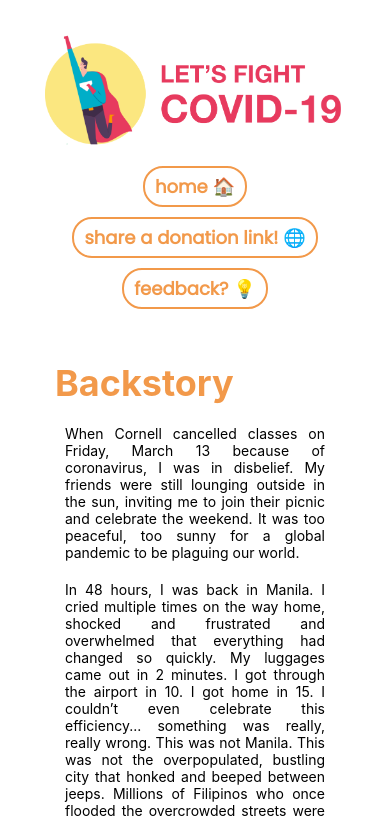
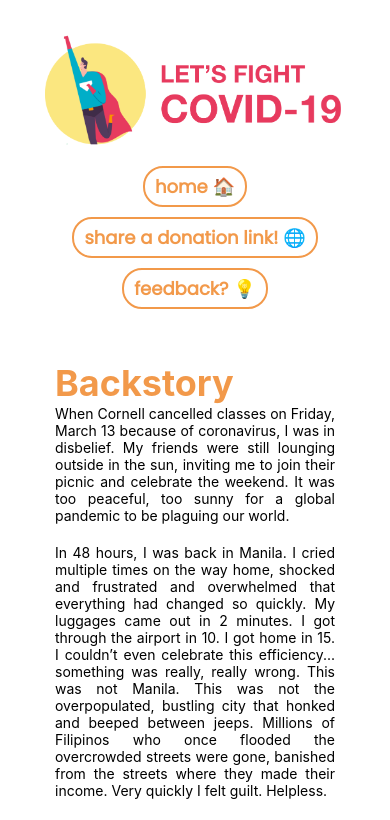
Before and after one commit to donatecovid19/website, a React (Create React App) app: page /about in a window 390 px wide. Shown: the top 820 px of the page. Built offline with nearby package versions, Linux system fonts and the light colour scheme.

Commit message:
Align heading and body margins

```diff
--- a/src/components/About.css
+++ b/src/components/About.css
@@ -3,7 +3,7 @@
 .about h1 {
   font-size: 64px;
   font-weight: bold;
-  max-width: 1350px;
+  max-width: 1280px;
   text-align: left;
   margin: auto;
   color: #f2994a;
@@ -13,7 +13,7 @@
 
 .backstory p {
   margin: auto;
-  max-width: 1300px;
+  max-width: 1280px;
   text-align: justify;
   font-size: 20px;
 }
@@ -23,7 +23,7 @@
 .team-grid {
   display: grid;
   margin: auto;
-  max-width: 1350px;
+  max-width: 1280px;
   grid-template-columns: repeat(3, 1fr);
   grid-auto-rows: repeat(3, 1fr);
   grid-template-areas:
@@ -117,7 +117,7 @@
   }
 
   .backstory p {
-    max-width: 800px;
+    max-width: 840px;
   }
 
   .team-grid {
@@ -131,8 +131,8 @@
   }
 
   .video iframe {
-    width: 800px;
-    height: 450px;
+    width: 840px;
+    height: 472.5px;
   }
 }
 
@@ -143,7 +143,7 @@
   }
 
   .backstory p {
-    max-width: 360px;
+    max-width: 400px;
     font-size: 14px;
   }
 
@@ -169,8 +169,8 @@
   }
 
   .video iframe {
-    width: 360px;
-    height: 202.5px;
+    width: 400px;
+    height: 225px;
   }
 }
 
@@ -180,7 +180,7 @@
   }
 
   .backstory p {
-    max-width: 260px;
+    max-width: 280px;
   }
 
   .person {
@@ -198,7 +198,7 @@
   }
 
   .video iframe {
-    width: 260px;
-    height: 146.25px;
+    width: 280px;
+    height: 157.5px;
   }
 }
--- a/src/components/About.jsx
+++ b/src/components/About.jsx
@@ -11,7 +11,7 @@ function Home() {
       <title>Donate to Fight COVID-19</title>
       <div class="backstory">
         <br />
-        <h1>Backstory</h1> <br />
+        <h1>Backstory</h1>
         <p>
           When Cornell cancelled classes on Friday, March 13 because of
           coronavirus, I was in disbelief. My friends were still lounging
@@ -51,7 +51,7 @@ function Home() {
       <br />
       <br />
       <div class="team">
-        <h1>Our Team</h1> <br />
+        <h1>Our Team</h1>
         <div class="team-grid">
           <div class="person yick" id="person">
             <img src="img/yick.png" alt="" />
@@ -191,7 +191,7 @@ function Home() {
       <br />
       <br />
       <div class="youtube">
-        <h1>How It Started...</h1> <br />
+        <h1>How It Started...</h1>
         <br />
         <div class="video">
           <iframe
```
